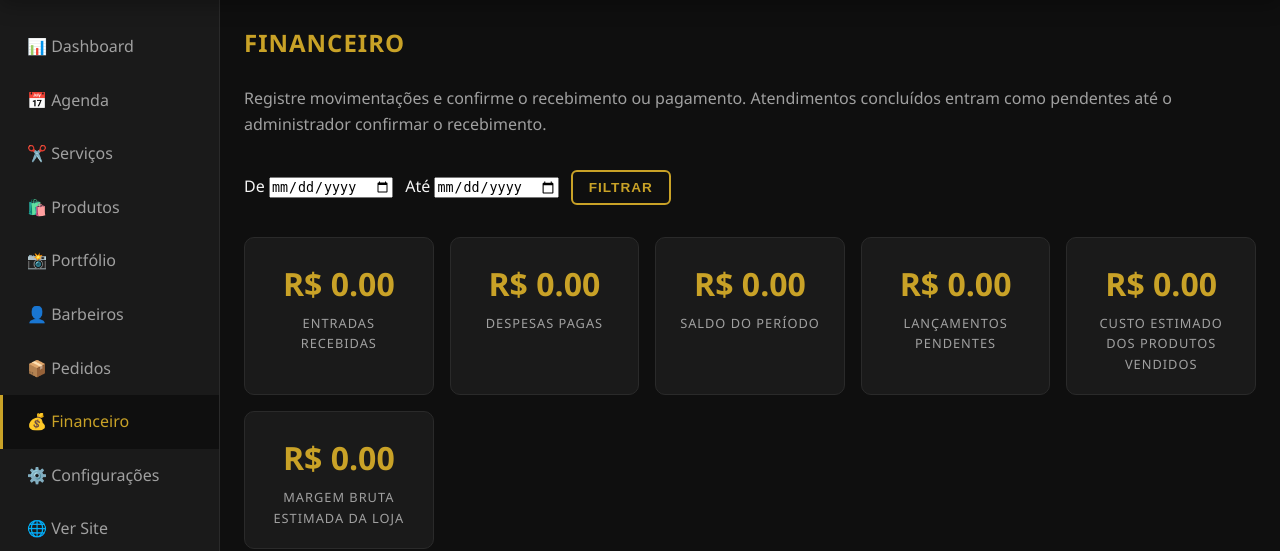
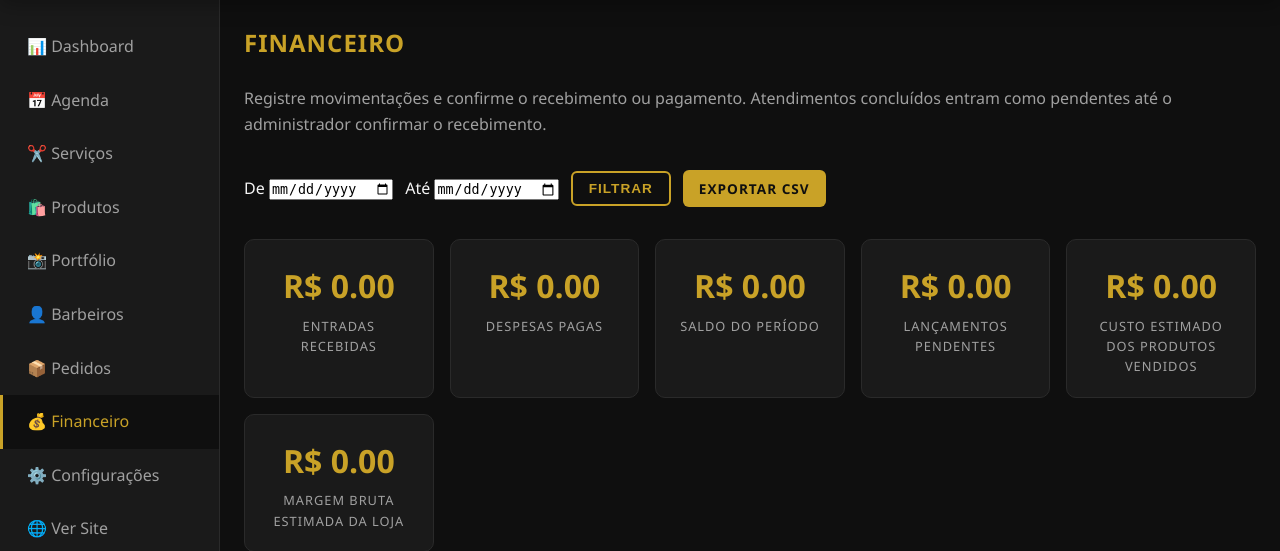
Before and after one commit to rafael-giovanini/barberflow, a FastAPI app: template templates/admin/financeiro.html in a window 1280 px wide. Shown: the part 66-617 px from the top of the page. Run offline with FastAPI, Linux system fonts and the light colour scheme; data comes from the database, SQL or seed files in the repository; the template is opened without the code that fills it: most values are stand-ins (such as "Sample title", 1, 10 or a date in 2020).

Commit message:
Add CSV export action to finance report

```diff
--- a/templates/admin/financeiro.html
+++ b/templates/admin/financeiro.html
@@ -24,6 +24,7 @@
       <label>De <input type="date" name="inicio" value="{{ inicio }}" required></label>
       <label>Até <input type="date" name="fim" value="{{ fim }}" required></label>
       <button class="btn btn-outline btn-sm" type="submit">Filtrar</button>
+      <a class="btn btn-dourado btn-sm" href="/admin/financeiro/exportar.csv?inicio={{ inicio }}&fim={{ fim }}">Exportar CSV</a>
     </form>
 
     <div class="stat-grid">
```
